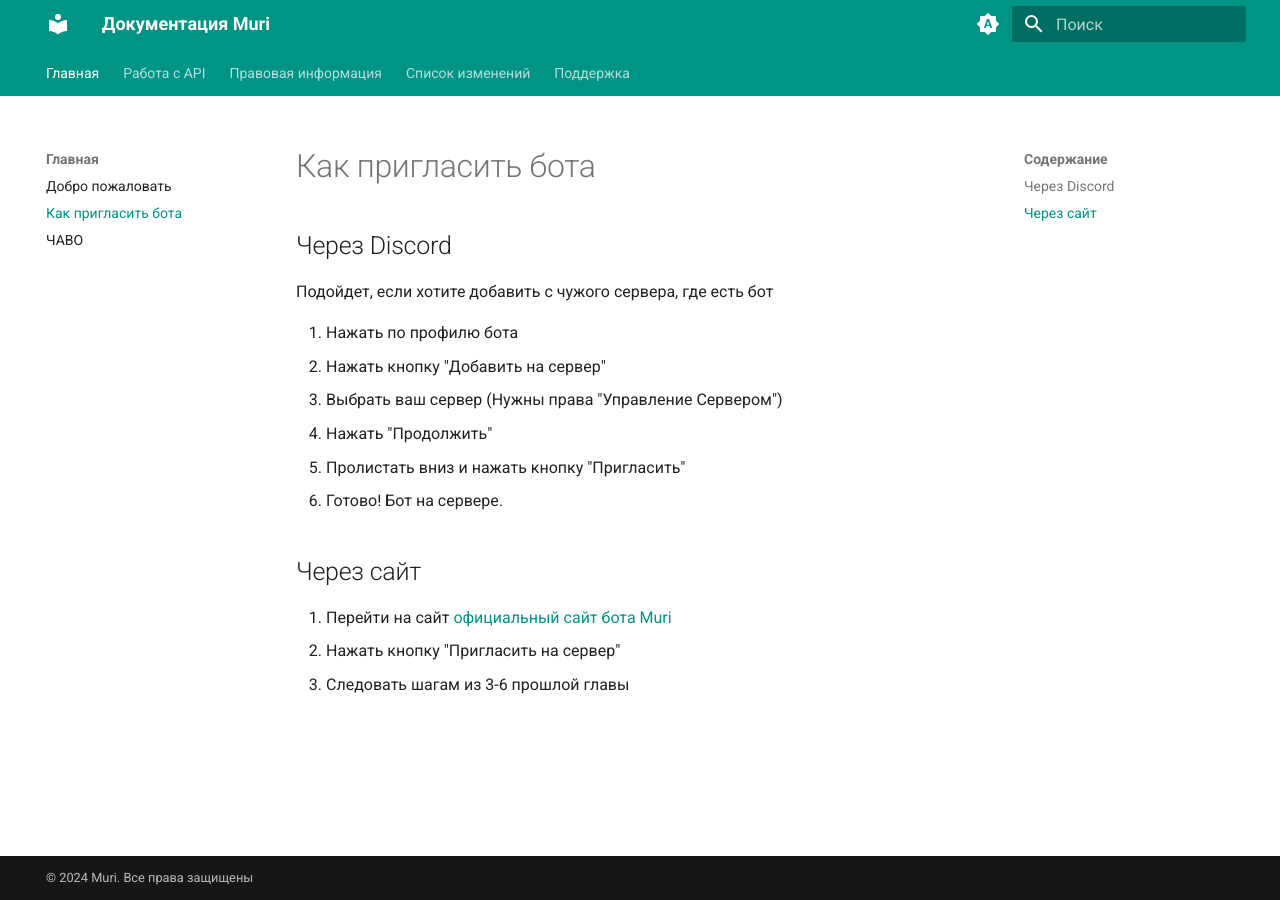
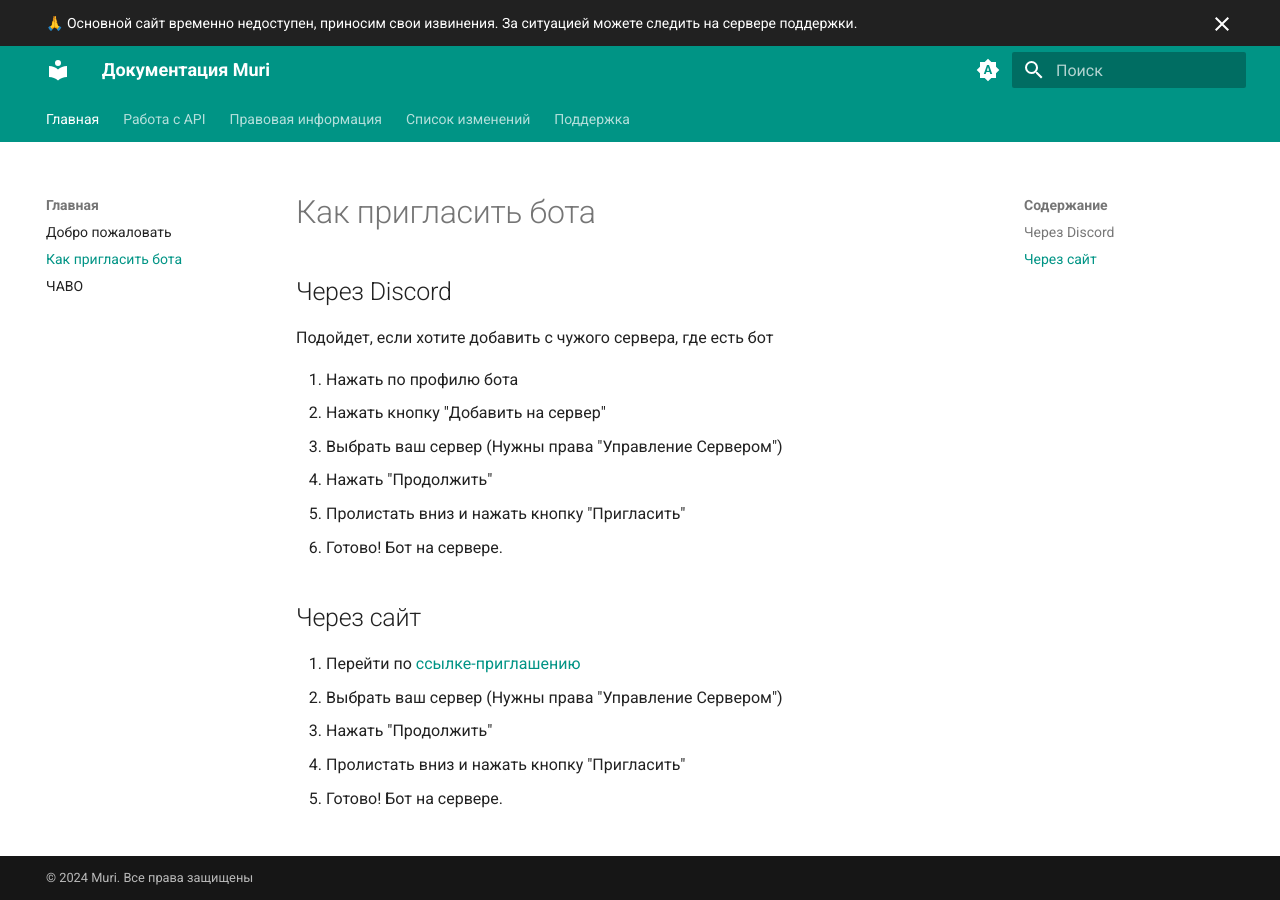
Before and after one commit to Muri-ds/muri-ds.github.io, an MkDocs documentation site: the page built from docs/invite.md, in a window 1280 px wide. Built offline with MkDocs 1.6.1 and Material for MkDocs 9.7.7, drawn with Linux system fonts in a browser that asks for light colours.

```diff
--- a/docs/invite.md
+++ b/docs/invite.md
@@ -12,6 +12,8 @@
 
 ## Через сайт
 
-1. Перейти на сайт [официальный сайт бота Muri](https://muri.gizuhub.ru){:target="_blank"}
-2. Нажать кнопку "Пригласить на сервер"
-3. Следовать шагам из 3-6 прошлой главы
+1. Перейти по [ссылке-приглашению](https://discord.com/oauth2/authorize?client_id=711983043619061811&scope=bot&permissions=412320386120){:target="_blank"}
+2. Выбрать ваш сервер (Нужны права "Управление Сервером")
+3. Нажать "Продолжить"
+4. Пролистать вниз и нажать кнопку "Пригласить"
+5. Готово! Бот на сервере.
--- a/mkdocs.yml
+++ b/mkdocs.yml
@@ -6,7 +6,9 @@ site_description: Документация для Discord бота Muri и ег
 theme:
   name: material
   language: ru
+  custom_dir: overrides
   features:
+    - announce.dismiss
     - navigation.instant
     - navigation.instant.prefetch
     - navigation.instant.progress
--- /dev/null
+++ b/overrides/main.html
@@ -0,0 +1,6 @@
+{% extends "base.html" %} {% block announce %}
+<span
+    >🙏 Основной сайт временно недоступен, приносим свои извинения. За ситуацией
+    можете следить на сервере поддержки.</span
+>
+{% endblock %}
```
Also changed, not shown: docs/faq.md (+1 -1 lines).
